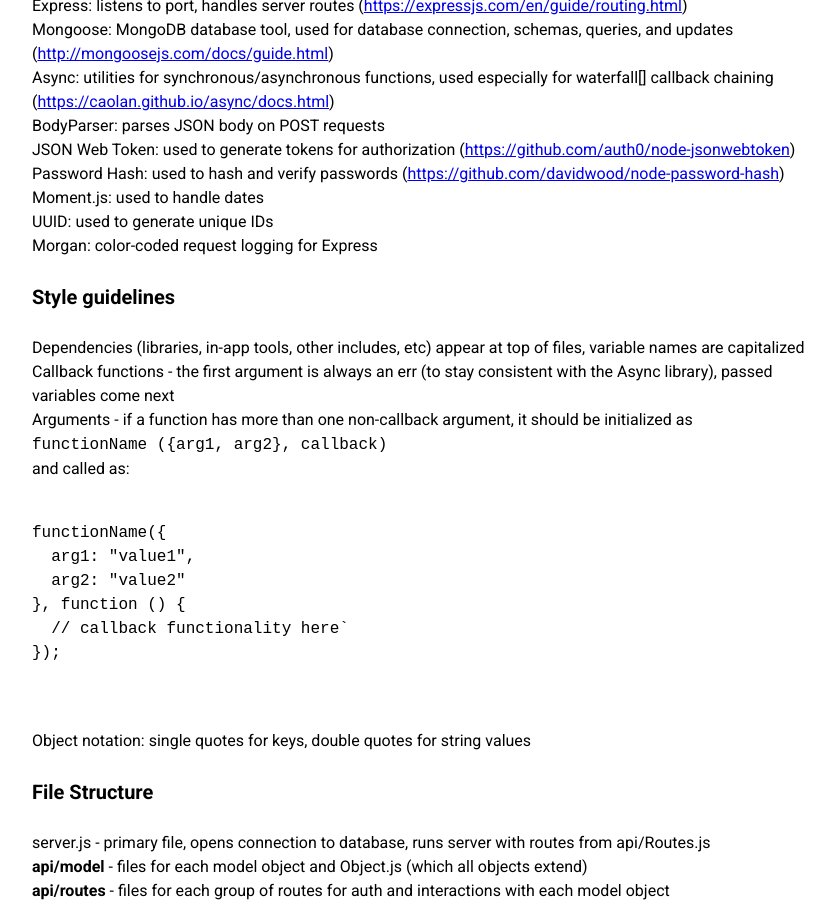
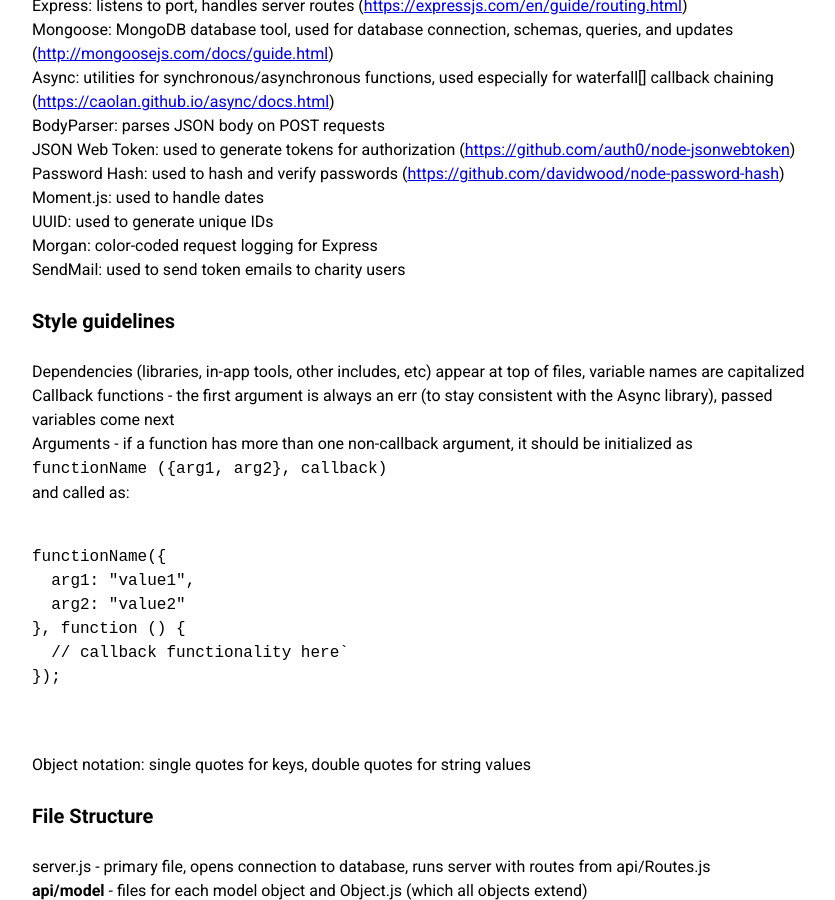
Before and after one commit to comp523-602/cchange-project, a Jekyll site: the page built from back-end-docs.markdown, in a window 1280 px wide and 900 px high, scrolled down 1240 px. Shown: the whole window, without its empty margins (208-1043 px from the left). Built offline with Jekyll 4.4.1, drawn with Linux system fonts in a browser that asks for light colours.

Commit message:
Updated Back End Docs

```diff
--- a/back-end-docs.markdown
+++ b/back-end-docs.markdown
@@ -58,6 +58,7 @@
 Moment.js: used to handle dates
 UUID: used to generate unique IDs
 Morgan: color-coded request logging for Express
+SendMail: used to send token emails to charity users
 
 
 
```
